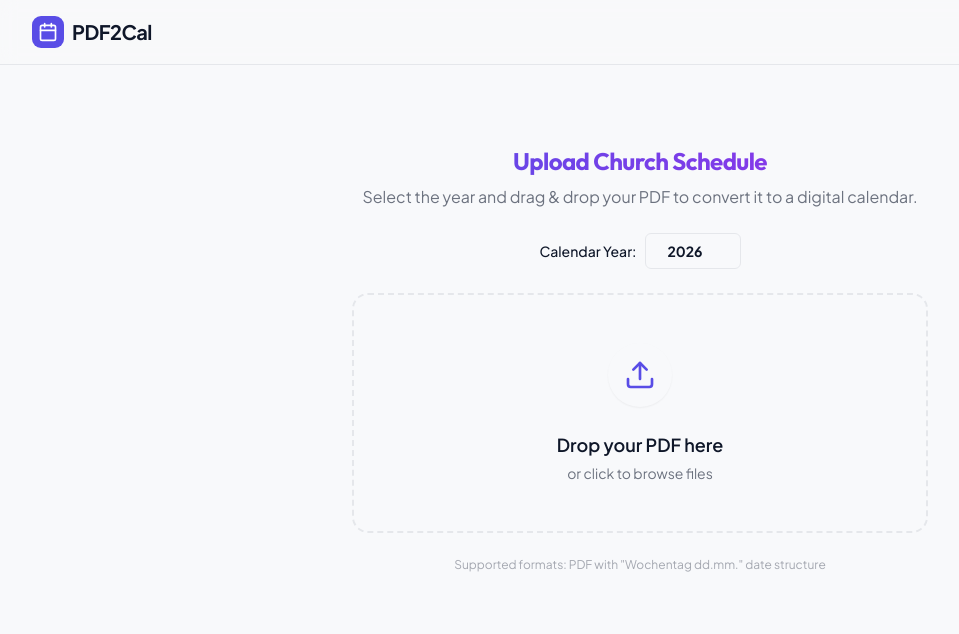
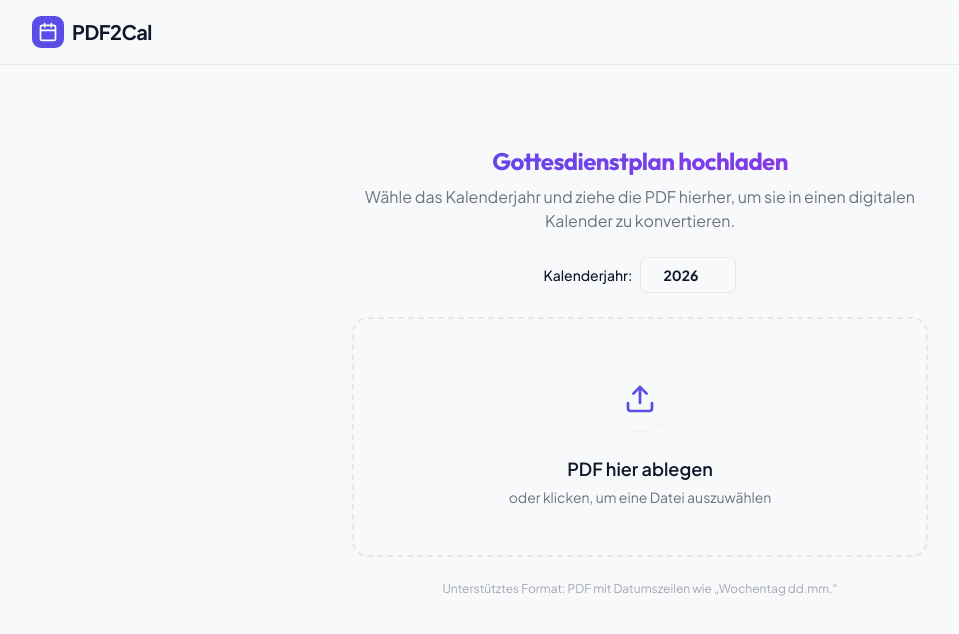
Before and after one commit to anpetuwi-sudo/pdf2cal, a React (Vite) app: page / in a window 1280 px wide. Shown: the top 634 px of the page, without its empty margins (0-959 px from the left). Built offline with nearby package versions, Linux system fonts and the light colour scheme; a web font is replaced by a local one.

Commit message:
UploadZone.tsx

```diff
--- a/src/components/UploadZone.tsx
+++ b/src/components/UploadZone.tsx
@@ -1,9 +1,8 @@
-import React, { useCallback, useState } from 'react';
-import { Upload, FileText, Loader2, AlertCircle } from 'lucide-react';
-import { useDropzone } from 'react-dropzone';
-import { cn } from '@/lib/utils';
-import { Input } from '@/components/ui/input';
-import { Button } from '@/components/ui/button';
+import React, { useCallback, useState } from "react";
+import { Upload, Loader2, AlertCircle } from "lucide-react";
+import { useDropzone } from "react-dropzone";
+import { cn } from "@/lib/utils";
+import { Input } from "@/components/ui/input";
 
 interface UploadZoneProps {
   onFileProcess: (file: File, year: number) => Promise<void>;
@@ -14,12 +13,13 @@ export function UploadZone({ onFileProcess, isProcessing }: UploadZoneProps) {
   const [year, setYear] = useState<number>(new Date().getFullYear());
   const [error, setError] = useState<string | null>(null);
 
-  const onDrop = useCallback(async (acceptedFiles: File[]) => {
+  const onDrop = useCallback(
+    async (acceptedFiles: File[]) => {
       const file = acceptedFiles[0];
       if (!file) return;
 
-    if (file.type !== 'application/pdf') {
-      setError("Please upload a PDF file.");
+      if (file.type !== "application/pdf") {
+        setError("Bitte lade eine PDF-Datei hoch.");
         return;
       }
 
@@ -28,31 +28,36 @@ export function UploadZone({ onFileProcess, isProcessing }: UploadZoneProps) {
         await onFileProcess(file, year);
       } catch (err) {
         console.error(err);
-      setError("Failed to process file. Is it a valid PDF?");
+        setError("Datei konnte nicht verarbeitet werden. Ist es eine gültige PDF?");
       }
-  }, [onFileProcess, year]);
+    },
+    [onFileProcess, year],
+  );
 
   const { getRootProps, getInputProps, isDragActive } = useDropzone({
     onDrop,
-    accept: { 'application/pdf': ['.pdf'] },
+    accept: { "application/pdf": [".pdf"] },
     multiple: false,
-    disabled: isProcessing
+    disabled: isProcessing,
   });
 
   return (
     <div className="w-full max-w-xl mx-auto space-y-6 animate-in">
       <div className="text-center space-y-2">
         <h2 className="text-2xl font-bold bg-clip-text text-transparent bg-gradient-to-r from-primary to-purple-600">
-          Upload Church Schedule
+          Gottesdienstplan hochladen
         </h2>
         <p className="text-muted-foreground">
-          Select the year and drag & drop your PDF to convert it to a digital calendar.
+          Wähle das Kalenderjahr und ziehe die PDF hierher, um sie in einen digitalen Kalender zu
+          konvertieren.
         </p>
       </div>
 
       <div className="flex items-center justify-center gap-4">
         <div className="flex items-center gap-2">
-          <label htmlFor="year-input" className="text-sm font-medium">Calendar Year:</label>
+          <label htmlFor="year-input" className="text-sm font-medium">
+            Kalenderjahr:
+          </label>
           <Input
             id="year-input"
             type="number"
@@ -71,7 +76,7 @@ export function UploadZone({ onFileProcess, isProcessing }: UploadZoneProps) {
           "relative group cursor-pointer flex flex-col items-center justify-center rounded-2xl border-2 border-dashed border-border bg-card/50 p-12 text-center transition-all duration-300 hover:border-primary/50 hover:bg-primary/5",
           isDragActive && "border-primary bg-primary/10 scale-[1.02]",
           isProcessing && "opacity-50 cursor-not-allowed",
-          error && "border-destructive/50 bg-destructive/5"
+          error && "border-destructive/50 bg-destructive/5",
         )}
       >
         <input {...getInputProps()} />
@@ -88,10 +93,10 @@ export function UploadZone({ onFileProcess, isProcessing }: UploadZoneProps) {
 
         <div className="mt-6 space-y-1">
           <p className="font-semibold text-lg">
-            {isProcessing ? "Processing PDF..." : "Drop your PDF here"}
+            {isProcessing ? "PDF wird verarbeitet …" : "PDF hier ablegen"}
           </p>
           <p className="text-sm text-muted-foreground">
-            {isProcessing ? "Extracting events, please wait." : "or click to browse files"}
+            {isProcessing ? "Termine werden ausgelesen – bitte kurz warten." : "oder klicken, um eine Datei auszuwählen"}
           </p>
         </div>
 
@@ -103,7 +108,7 @@ export function UploadZone({ onFileProcess, isProcessing }: UploadZoneProps) {
       </div>
 
       <div className="text-center text-xs text-muted-foreground/60">
-        Supported formats: PDF with "Wochentag dd.mm." date structure
+        Unterstütztes Format: PDF mit Datumszeilen wie „Wochentag dd.mm.“
       </div>
     </div>
   );
```
Lines whose indentation alone changed are shown as unchanged.
